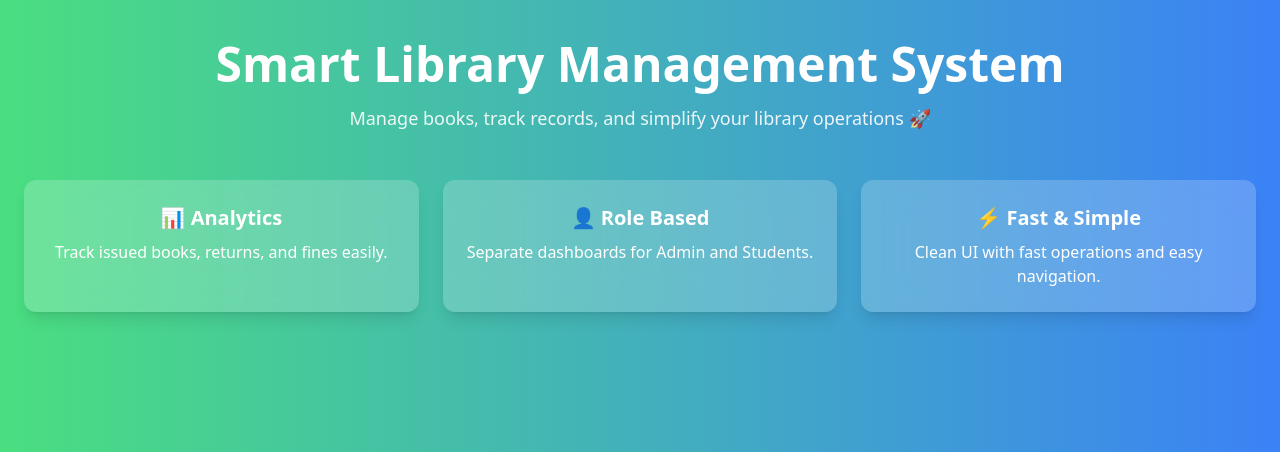
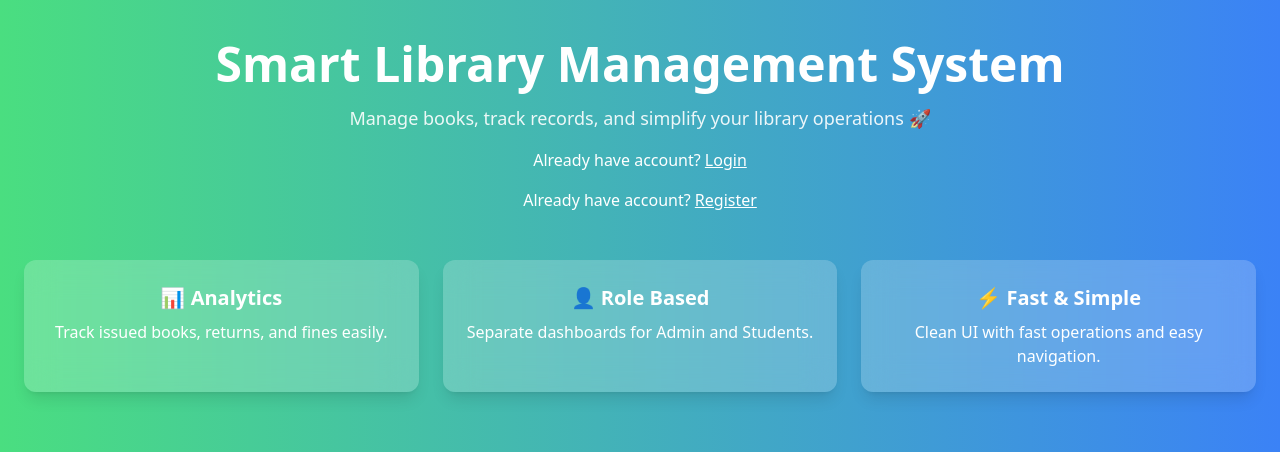
Before and after one commit to adarshthakurwork620-web/Library-Management-system, a Flask app: page / in a window 1280 px wide. Shown: the top 452 px of the page. Run offline with Flask 3, Linux system fonts and the light colour scheme; some libraries are stand-ins or nearby versions.

Commit message:
modified:   templates/index.html

```diff
--- a/templates/index.html
+++ b/templates/index.html
@@ -15,6 +15,15 @@
         Manage books, track records, and simplify your library operations 🚀
     </p>
 </div>
+ <p class="text-white text-center mt-4">
+        Already have account?
+        <a href="/login" class="underline">Login</a>
+    </p>
+ <p class="text-white text-center mt-4">
+        Already have account?
+        <a href="/register" class="underline">Register</a>
+    </p>
+
 
 <!-- FEATURES -->
 <div class="grid md:grid-cols-3 gap-6 mt-12 px-6 text-white">
```
